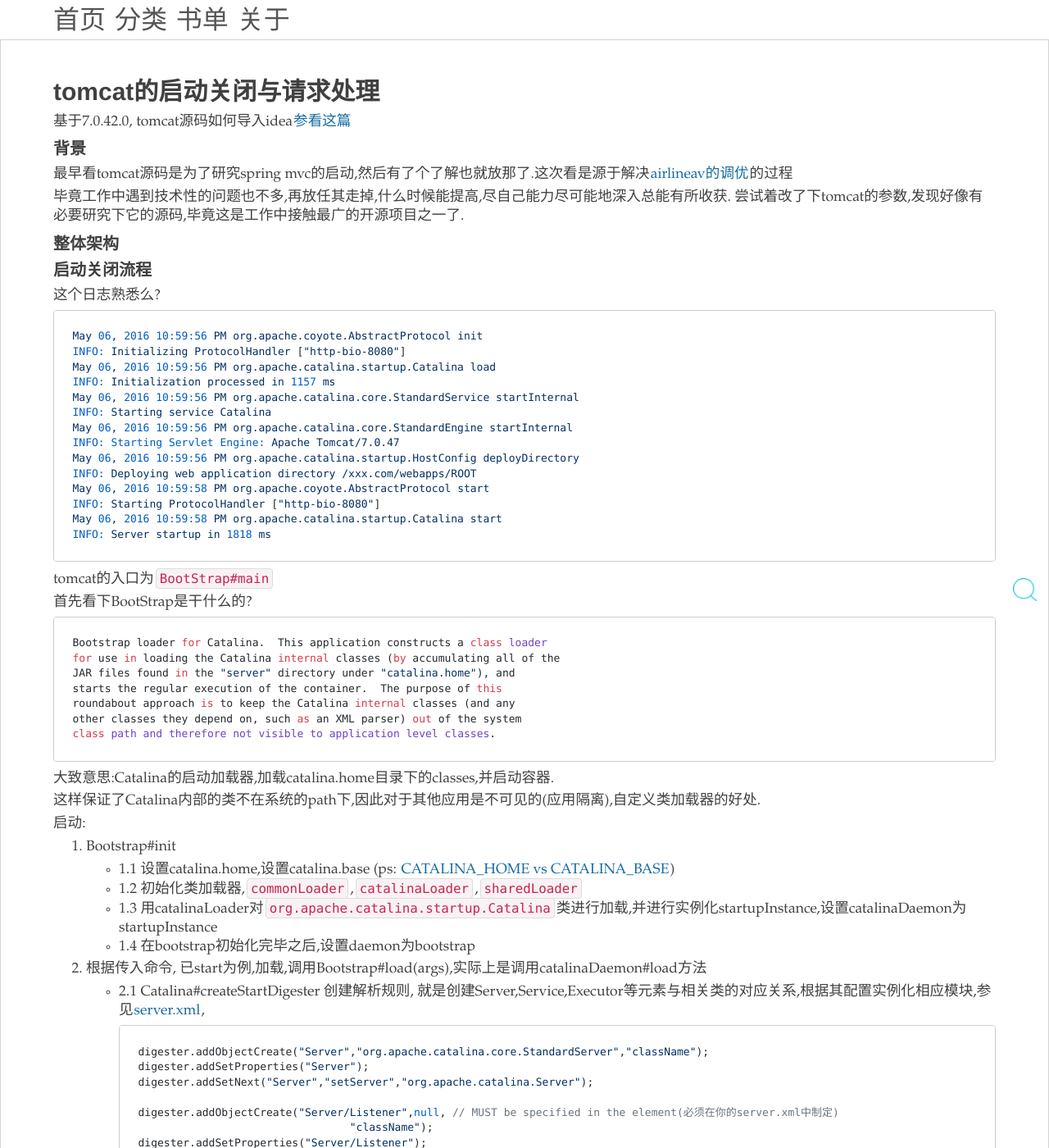
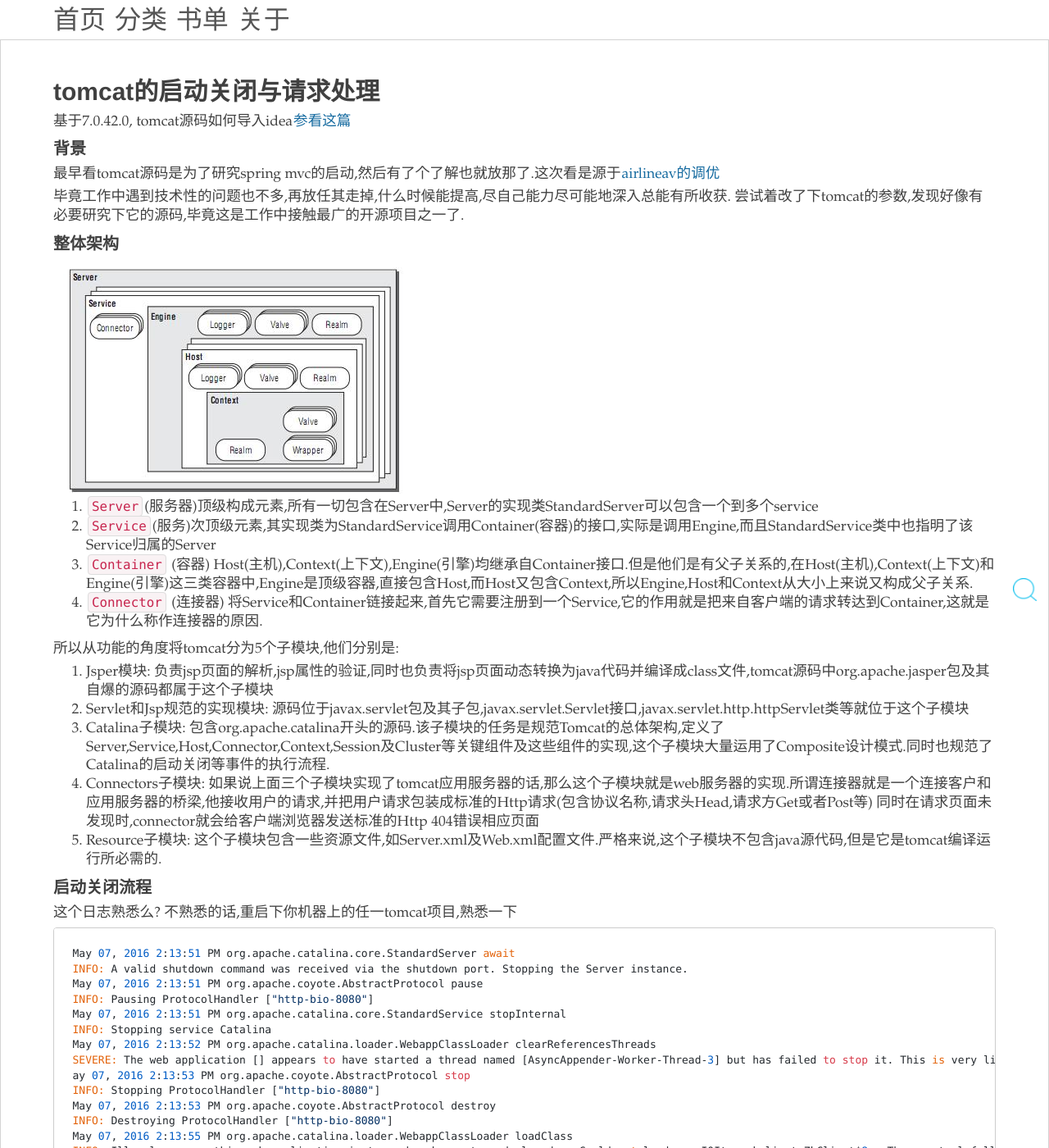
Before and after one commit to zy123a/lcj1992.github.com, a Jekyll site: the page built from _posts/soft/tomcat/2016-04-26-tomcat_source.md, in a window 1280 px wide and 1400 px high. Shown: the whole window at 82% size. Built offline with Jekyll 4.4.1, drawn with Linux system fonts in a browser that asks for light colours; nearby versions of some CDN libraries; comment, search, counter and statistics services are not loaded; some of the changed text lies outside the part shown.

Commit message:
tomat source

```diff
--- a/_layouts/page.html
+++ b/_layouts/page.html
@@ -13,6 +13,7 @@
     <link rel="stylesheet" href="{{ site.baseurl }}/css/bootstrap.css" type="text/css"/>
     <link rel="stylesheet" href="{{ site.baseurl }}/css/codeboy.css" type="text/css"/>
     <link rel="shortcut icon" href="{{ site.baseurl }}/favicon.ico" type="image/x-icon"/>
+
 </head>
 <body>
 <div id="container">
--- a/_posts/soft/tomcat/2016-04-26-tomcat_source.md
+++ b/_posts/soft/tomcat/2016-04-26-tomcat_source.md
@@ -9,15 +9,47 @@
 
 #### 背景 {#background}
 
-最早看tomcat源码是为了研究spring mvc的启动,然后有了个了解也就放那了.这次看是源于解决[airlineav的调优](2016/04/29/airline_av)的过程
+最早看tomcat源码是为了研究spring mvc的启动,然后有了个了解也就放那了.这次看是源于[airlineav的调优](2016/04/29/airline_av)
 
 毕竟工作中遇到技术性的问题也不多,再放任其走掉,什么时候能提高,尽自己能力尽可能地深入总能有所收获. 尝试着改了下tomcat的参数,发现好像有必要研究下它的源码,毕竟这是工作中接触最广的开源项目之一了.
 
 #### 整体架构 {#structure}
 
+![tomcat架构](/images/soft/tomcat_structure.jpg)
+
+1.  `Server`(服务器)顶级构成元素,所有一切包含在Server中,Server的实现类StandardServer可以包含一个到多个service
+2.  `Service`(服务)次顶级元素,其实现类为StandardService调用Container(容器)的接口,实际是调用Engine,而且StandardService类中也指明了该Service归属的Server
+3.  `Container` (容器) Host(主机),Context(上下文),Engine(引擎)均继承自Container接口.但是他们是有父子关系的,在Host(主机),Context(上下文)和Engine(引擎)这三类容器中,Engine是顶级容器,直接包含Host,而Host又包含Context,所以Engine,Host和Context从大小上来说又构成父子关系.
+4.  `Connector` (连接器) 将Service和Container链接起来,首先它需要注册到一个Service,它的作用就是把来自客户端的请求转达到Container,这就是它为什么称作连接器的原因.
+
+所以从功能的角度将tomcat分为5个子模块,他们分别是:
+
+1.  Jsper模块: 负责jsp页面的解析,jsp属性的验证,同时也负责将jsp页面动态转换为java代码并编译成class文件,tomcat源码中org.apache.jasper包及其自爆的源码都属于这个子模块
+2.  Servlet和Jsp规范的实现模块: 源码位于javax.servlet包及其子包,javax.servlet.Servlet接口,javax.servlet.http.httpServlet类等就位于这个子模块
+3.  Catalina子模块: 包含org.apache.catalina开头的源码.该子模块的任务是规范Tomcat的总体架构,定义了Server,Service,Host,Connector,Context,Session及Cluster等关键组件及这些组件的实现,这个子模块大量运用了Composite设计模式.同时也规范了Catalina的启动关闭等事件的执行流程.
+4.  Connectors子模块:  如果说上面三个子模块实现了tomcat应用服务器的话,那么这个子模块就是web服务器的实现.所谓连接器就是一个连接客户和应用服务器的桥梁,他接收用户的请求,并把用户请求包装成标准的Http请求(包含协议名称,请求头Head,请求方Get或者Post等)
+同时在请求页面未发现时,connector就会给客户端浏览器发送标准的Http 404错误相应页面
+5.  Resource子模块: 这个子模块包含一些资源文件,如Server.xml及Web.xml配置文件.严格来说,这个子模块不包含java源代码,但是它是tomcat编译运行所必需的.
+
 #### 启动关闭流程 {#start_stop}
 
-这个日志熟悉么?
+这个日志熟悉么? 不熟悉的话,重启下你机器上的任一tomcat项目,熟悉一下
+
+    May 07, 2016 2:13:51 PM org.apache.catalina.core.StandardServer await
+    INFO: A valid shutdown command was received via the shutdown port. Stopping the Server instance.
+    May 07, 2016 2:13:51 PM org.apache.coyote.AbstractProtocol pause
+    INFO: Pausing ProtocolHandler ["http-bio-8080"]
+    May 07, 2016 2:13:51 PM org.apache.catalina.core.StandardService stopInternal
+    INFO: Stopping service Catalina
+    May 07, 2016 2:13:52 PM org.apache.catalina.loader.WebappClassLoader clearReferencesThreads
+    SEVERE: The web application [] appears to have started a thread named [AsyncAppender-Worker-Thread-3] but has failed to stop it. This is very likely to create a memory leak.
+    ay 07, 2016 2:13:53 PM org.apache.coyote.AbstractProtocol stop
+    INFO: Stopping ProtocolHandler ["http-bio-8080"]
+    May 07, 2016 2:13:53 PM org.apache.coyote.AbstractProtocol destroy
+    INFO: Destroying ProtocolHandler ["http-bio-8080"]
+    May 07, 2016 2:13:55 PM org.apache.catalina.loader.WebappClassLoader loadClass
+    INFO: Illegal access: this web application instance has been stopped already.  Could not load org.I0Itec.zkclient.ZkClient$8.  The eventual following stack trace is caused by an error thrown for debugging purposes as well as to attempt to
+    ...
 
     May 06, 2016 10:59:56 PM org.apache.coyote.AbstractProtocol init
     INFO: Initializing ProtocolHandler ["http-bio-8080"]
@@ -36,8 +68,6 @@
 
 tomcat的入口为`BootStrap#main`
 
-首先看下BootStrap是干什么的?
-
     Bootstrap loader for Catalina.  This application constructs a class loader
     for use in loading the Catalina internal classes (by accumulating all of the
     JAR files found in the "server" directory under "catalina.home"), and
@@ -48,7 +78,7 @@
 
 大致意思:Catalina的启动加载器,加载catalina.home目录下的classes,并启动容器.
 
-这样保证了Catalina内部的类不在系统的path下,因此对于其他应用是不可见的(应用隔离),自定义类加载器的好处.
+这样保证了Catalina内部的类不在系统的path下,因此对于其他应用是不可见的(应用隔离)(自定义类加载器的用途)
 
 启动:
 
@@ -100,7 +130,7 @@
 
 #### 状态机 {#fsm}
 
-   Lifecycle的实现类都具有如下的状态机,
+org.apache.Catalina.Lifecycle的实现类都具有如下的[状态机](https://github.com/lcj1992/tomcat_study/blob/master/java/org/apache/catalina/Lifecycle.java).
 
                  start()
        -----------------------------
@@ -139,126 +169,18 @@
       |                            stop()                             |
       --->------------------------------>------------------------------
 
-#### server.xml {#server_xml}
+1.  任何状态都可以过渡到FAILED
+2.  当组件在STARTING_PREP,STARTING,STARTED,调用start()方法是没有作用的
+3.  当组件在NEW状态时调用start()方式会先调用init()
+4.  当组件在STOPPING_PREP,STOPPING,STOPPED调用stop()方法是不起作用的
+5.  当组件从NEW过渡到STOPPED会调用stop()方法.这进场发生在一个组件没有启动起来,并且没有启动他的所有子组件,当一个组件stopped后,它会试着停止所有它的子组件,即使它没有启动起来
+6.  MUST_STOP经常用在
+7.  MUST_DESTROY
+8.
 
-     <?xml version='1.0' encoding='utf-8'?>
-     <!-- Note:  A "Server" is not itself a "Container", so you may not
-          define subcomponents such as "Valves" at this level.
-          Documentation at /docs/config/server.html
-      -->
-     <Server port="8005" shutdown="SHUTDOWN">
-         <!--Initialize Jasper prior to webapps are loaded. Documentation at /docs/jasper-howto.html -->
-         <Listener className="org.apache.catalina.core.JasperListener" />
-         <!-- Prevent memory leaks due to use of particular java/javax APIs-->
-         <Listener className="org.apache.catalina.core.JreMemoryLeakPreventionListener" />
-         <Listener className="org.apache.catalina.mbeans.GlobalResourcesLifecycleListener" />
-         <Listener className="org.apache.catalina.core.ThreadLocalLeakPreventionListener" />
+Lifecycle的子类类图:
 
-         <GlobalNamingResources>
-             <!-- Editable user database that can also be used by
-                  UserDatabaseRealm to authenticate users
-             -->
-             <Resource name="UserDatabase" auth="Container"
-                       type="org.apache.catalina.UserDatabase"
-                       description="User database that can be updated and saved"
-                       factory="org.apache.catalina.users.MemoryUserDatabaseFactory"
-                       pathname="conf/tomcat-users.xml" />
-         </GlobalNamingResources>
-
-         <!-- A "Service" is a collection of one or more "Connectors" that share
-              a single "Container" Note:  A "Service" is not itself a "Container",
-              so you may not define subcomponents such as "Valves" at this level.
-              Documentation at /docs/config/service.html
-          -->
-         <Service name="Catalina">
-
-             <!--The connectors can use a shared executor, you can define one or more named thread pools-->
-             <!--
-             <Executor name="tomcatThreadPool" namePrefix="catalina-exec-"
-                 maxThreads="150" minSpareThreads="4"/>
-             -->
-
-
-             <!-- A "Connector" represents an endpoint by which requests are received
-                  and responses are returned. Documentation at :
-                  Java HTTP Connector: /docs/config/http.html (blocking & non-blocking)
-                  Java AJP  Connector: /docs/config/ajp.html
-                  APR (HTTP/AJP) Connector: /docs/apr.html
-                  Define a non-SSL HTTP/1.1 Connector on port 8080
-             -->
-             <Connector port="8080" protocol="HTTP/1.1"
-                        connectionTimeout="20000"
-                        redirectPort="8443" />
-             <!-- A "Connector" using the shared thread pool-->
-             <!--
-             <Connector executor="tomcatThreadPool"
-                        port="8080" protocol="HTTP/1.1"
-                        connectionTimeout="20000"
-                        redirectPort="8443" />
-             -->
-             <!-- Define a SSL HTTP/1.1 Connector on port 8443
-                  This connector uses the JSSE configuration, when using APR, the
-                  connector should be using the OpenSSL style configuration
-                  described in the APR documentation -->
-             <!--
-             <Connector port="8443" protocol="HTTP/1.1" SSLEnabled="true"
-                        maxThreads="150" scheme="https" secure="true"
-                        clientAuth="false" sslProtocol="TLS" />
-             -->
-
-             <!-- Define an AJP 1.3 Connector on port 8009 -->
-             <Connector port="8009" protocol="AJP/1.3" redirectPort="8443" />
-
-
-             <!-- An Engine represents the entry point (within Catalina) that processes
-                  every request.  The Engine implementation for Tomcat stand alone
-                  analyzes the HTTP headers included with the request, and passes them
-                  on to the appropriate Host (virtual host).
-                  Documentation at /docs/config/engine.html -->
-
-             <!-- You should set jvmRoute to support load-balancing via AJP ie :
-             <Engine name="Catalina" defaultHost="localhost" jvmRoute="jvm1">
-             -->
-             <Engine name="Catalina" defaultHost="localhost">
-
-                 <!--For clustering, please take a look at documentation at:
-                     /docs/cluster-howto.html  (simple how to)
-                     /docs/config/cluster.html (reference documentation) -->
-                 <!--
-                 <Cluster className="org.apache.catalina.ha.tcp.SimpleTcpCluster"/>
-                 -->
-
-                 <!-- Use the LockOutRealm to prevent attempts to guess user passwords
-                      via a brute-force attack -->
-                 <Realm className="org.apache.catalina.realm.LockOutRealm">
-                     <!-- This Realm uses the UserDatabase configured in the global JNDI
-                          resources under the key "UserDatabase".  Any edits
-                          that are performed against this UserDatabase are immediately
-                          available for use by the Realm.  -->
-                     <Realm className="org.apache.catalina.realm.UserDatabaseRealm"
-                            resourceName="UserDatabase"/>
-                 </Realm>
-
-                 <Host name="localhost"  appBase="webapps"
-                       unpackWARs="true" autoDeploy="true">
-
-                     <!-- SingleSignOn valve, share authentication between web applications
-                          Documentation at: /docs/config/valve.html -->
-                     <!--
-                     <Valve className="org.apache.catalina.authenticator.SingleSignOn" />
-                     -->
-
-                     <!-- Access log processes all example.
-                          Documentation at: /docs/config/valve.html
-                          Note: The pattern used is equivalent to using pattern="common" -->
-                     <Valve className="org.apache.catalina.valves.AccessLogValve" directory="logs"
-                            prefix="localhost_access_log." suffix=".txt"
-                            pattern="%h %l %u %t &quot;%r&quot; %s %b" />
-
-                 </Host>
-             </Engine>
-         </Service>
-     </Server>
+![Lifecycle子类](/images/soft/tomcat_lifecycle.png)
 
 #### 参考 {#ref}
 
```
Also changed, not shown: images/soft/tomcat_lifecycle.png (added), images/soft/tomcat_structure.jpg (added), pages/about.md (line endings or trailing spaces), 1 other file.
